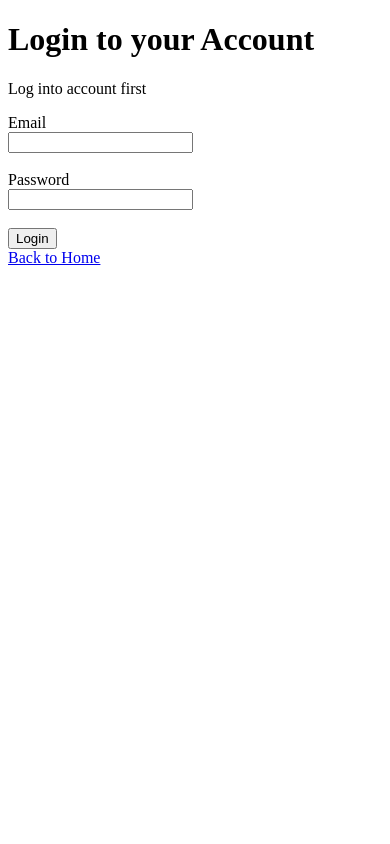
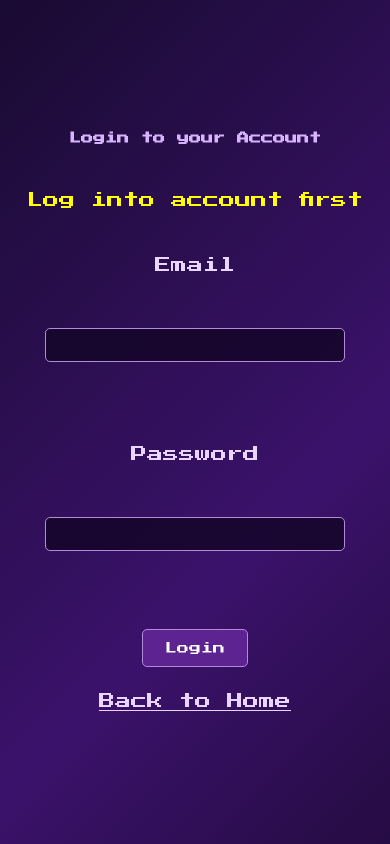
Before and after one commit to ArrafMelon/Movie-Show-subscription-system, a Flask app: page /accmgmt in a window 390 px wide. Run offline with Flask 3, Linux system fonts and the light colour scheme; tables that the repository leaves empty hold one stand-in row (values such as "Sample post").

Commit message:
Design changes using css by Mina

```diff
--- /dev/null
+++ b/static/home.css
@@ -0,0 +1,212 @@
+/* purple flowing background*/
+body {
+    background: linear-gradient(
+        135deg,
+        #090312 0%,
+        #1b0b35 35%,
+        #3b126b 65%,
+        #10051c 100%
+    );
+    background-size: 200% 200%;
+    animation: backgroundGlow 15s ease infinite;
+
+    min-height: 100vh;
+    margin: 0;
+
+    font-family: "Press Start 2P", Consolas, monospace;
+    color: #e9d5ff;
+    line-height: 1.8;
+    overflow-x: hidden;
+}
+
+@keyframes backgroundGlow {
+    0%, 100% { background-position: 0% 50%; }
+    50%      { background-position: 100% 50%; }
+}
+
+
+/* format for every page */
+.page-content {
+    box-sizing: border-box;
+    width: 100%;
+    min-height: 100vh;
+    padding: 40px 20px;
+
+    display: flex;
+    flex-direction: column;
+    align-items: center;
+    justify-content: center;
+    gap: 20px;
+
+    text-align: center;
+    overflow-wrap: anywhere;
+
+    animation: contentAppear 1.5s ease-out both;
+}
+
+@keyframes contentAppear {
+    from { opacity: 0; transform: translateY(-20px); }
+    to   { opacity: 1; transform: translateY(0); }
+}
+
+@keyframes messageAppear {
+    from { opacity: 0; transform: translateY(12px); }
+    to   { opacity: 1; transform: translateY(0); }
+}
+
+
+h1 {
+    color: #d8b4fe;
+    font-size: clamp(12px, 2.2vw, 22px);
+    margin: 0;
+}
+
+p {
+    color: #ffff00;
+}
+
+a {
+    color: #e9d5ff;
+    transition: color 0.3s ease;
+}
+
+a:hover {
+    color: white;
+}
+
+
+/* typing animation fof the end of words on page titles */
+.typing-title {
+    width: 0;
+    max-width: 100%;
+    overflow: hidden;
+    white-space: nowrap;
+    border-right: 3px solid #d8b4fe;
+
+    animation:
+        typing 2s steps(var(--chars), end) 0.5s forwards,
+        titleCursor 0.8s step-end 0.5s infinite;
+}
+
+@keyframes typing {
+    to { width: calc(var(--chars) * 1ch); }
+}
+
+@keyframes titleCursor {
+    from, to { border-color: transparent; }
+    50%      { border-color: #d8b4fe; }
+}
+
+
+/* homepage: title */
+.home-title {
+    display: flex;
+    flex-direction: column;
+    align-items: center;
+    width: 100%;
+    line-height: 2;
+    font-size: clamp(10px, 2.2vw, 22px);
+}
+
+.home-title span {
+    width: 0;
+    max-width: 100%;
+    overflow: hidden;
+    white-space: nowrap;
+    border-right: 3px solid #d8b4fe;
+    text-shadow:
+        0 0 8px rgba(130, 58, 201, 0.9),
+        0 0 20px rgba(147, 51, 234, 0.7);
+
+    animation:
+        typing var(--time) steps(var(--chars), end) var(--delay) forwards,
+        titleCursor 0.8s step-end var(--delay) forwards;
+}
+
+.home-title span:nth-child(1) { --chars: 14; --time: 1.8s; --delay: 0.5s; }
+.home-title span:nth-child(2) { --chars: 10; --time: 1.4s; --delay: 2.3s; }
+.home-title span:nth-child(3) { --chars: 19; --time: 2.3s; --delay: 3.7s; }
+.home-title span:nth-child(3) { animation-iteration-count: 1, infinite;   }
+
+/* message, account info*/
+.home-message {
+    opacity: 0;
+    animation: messageAppear 1.5s ease 6s forwards;
+}
+
+.account-info {
+    line-height: 2.5;
+    opacity: 0;
+    animation: messageAppear 1.5s ease 6.4s forwards;
+}
+
+.home-links {
+    display: flex;
+    flex-direction: column;
+    align-items: center;
+    gap: 20px;
+    margin: 10px 0;
+
+    opacity: 0;
+    animation: messageAppear 1.5s ease 6.8s forwards;
+}
+
+
+/* login, register, change name and change password pages */
+.form-page > p {
+    opacity: 0;
+    animation: messageAppear 1.3s ease 3s forwards;
+}
+
+.form-page > form,
+.form-page > a {
+    opacity: 0;
+    animation: messageAppear 1.5s ease 3.5s forwards;
+}
+
+form {
+    display: flex;
+    flex-direction: column;
+    align-items: center;
+    gap: 10px;
+}
+
+input,
+select {
+    box-sizing: border-box;
+    width: min(300px, 80vw);
+    padding: 10px;
+
+    border: 1px solid #b28ad8;
+    border-radius: 5px;
+    background: rgba(20, 5, 40, 0.85);
+    color: white;
+
+    font-family: inherit;
+    font-size: 12px;
+}
+
+option {
+    background-color: #1b0b35;
+    color: white;
+}
+
+button {
+    color: white;
+    background-color: #5c2391;
+
+    border: 1px solid #b28ad8;
+    border-radius: 5px;
+    padding: 12px 22px;
+
+    cursor: pointer;
+    font-family: inherit;
+    font-size: 12px;
+
+    transition: background-color 0.3s ease, transform 0.3s ease;
+}
+
+button:hover {
+    background-color: #7b35b5;
+    transform: scale(1.02);
+}
--- a/templates/account_management.html
+++ b/templates/account_management.html
@@ -2,8 +2,11 @@
 <html>
 <head>
     <title>Account Management</title>
+    <link rel="stylesheet" href="{{ url_for('static', filename='home.css') }}">
+    <link href="https://fonts.googleapis.com/css2?family=Press+Start+2P&display=swap" rel="stylesheet">
 </head>
 <body>
+    <div class = "page-content">
     <h1>Account Management</h1>
     <div style = "text-align: left;">
         {% if session.name %}
@@ -19,5 +22,6 @@
     <a href="/pwdchange">Change Password</a><br>
 
     <a href="/">Back to Home</a>
+    </div>
 </body>
 </html>
--- a/templates/add_media.html
+++ b/templates/add_media.html
@@ -2,8 +2,11 @@
 <html>
 <head>
     <title>Add a Show or Movie (Admin use only)</title>
+    <link rel="stylesheet" href="{{ url_for('static', filename='home.css') }}">
+    <link href="https://fonts.googleapis.com/css2?family=Press+Start+2P&display=swap" rel="stylesheet">
 </head>
 <body>
+    <div class = "page-content">
     <h1>Add Media</h1>
 
     <p>{{ message }}</p>
@@ -28,5 +31,6 @@
     </form>
 
     <a href="/">Back to Home</a>
+    </div>
 </body>
 </html>
--- a/templates/login.html
+++ b/templates/login.html
@@ -2,8 +2,11 @@
 <html>
 <head>
     <title>Login</title>
+    <link rel="stylesheet" href="{{ url_for('static', filename='home.css') }}">
+    <link href="https://fonts.googleapis.com/css2?family=Press+Start+2P&display=swap" rel="stylesheet">
 </head>
 <body>
+    <div class = "page-content">
     <h1>Login to your Account</h1>
 
     <p>{{ message }}</p>
@@ -20,5 +23,6 @@
     </form>
 
     <a href="/">Back to Home</a>
+    </div>
 </body>
 </html>
--- a/templates/namechange.html
+++ b/templates/namechange.html
@@ -2,8 +2,11 @@
 <html>
 <head>
     <title>Change Name</title>
+    <link rel="stylesheet" href="{{ url_for('static', filename='home.css') }}">
+    <link href="https://fonts.googleapis.com/css2?family=Press+Start+2P&display=swap" rel="stylesheet">
 </head>
 <body>
+    <div class = "page-content">
     <h1>Change Name</h1>
 
     <p>{{ message }}</p>
@@ -20,5 +23,6 @@
     </form>
 
     <a href="/accmgmt">Back to Account Management</a>
+    </div>
 </body>
 </html>
--- a/templates/pwdchange.html
+++ b/templates/pwdchange.html
@@ -2,8 +2,11 @@
 <html>
 <head>
     <title>Change Password</title>
+    <link rel="stylesheet" href="{{ url_for('static', filename='home.css') }}">
+    <link href="https://fonts.googleapis.com/css2?family=Press+Start+2P&display=swap" rel="stylesheet">
 </head>
 <body>
+    <div class = "page-content">
     <h1>Change Password</h1>
 
     <p>{{ message }}</p>
@@ -23,5 +26,6 @@
     </form>
 
     <a href="/accmgmt">Back to Account Management</a>
+    </div>
 </body>
 </html>
--- a/templates/registration.html
+++ b/templates/registration.html
@@ -2,8 +2,11 @@
 <html>
 <head>
     <title>Register</title>
+    <link rel="stylesheet" href="{{ url_for('static', filename='home.css') }}">
+    <link href="https://fonts.googleapis.com/css2?family=Press+Start+2P&display=swap" rel="stylesheet">
 </head>
 <body>
+    <div class = "page-content">
     <h1>Create an Account</h1>
 
     <p>{{ message }}</p>
@@ -28,5 +31,6 @@
     </form>
 
     <a href="/">Back to Home</a>
+    </div>
 </body>
 </html>
```
Also changed, not shown: templates/homepage.html (+14 -9 lines).
